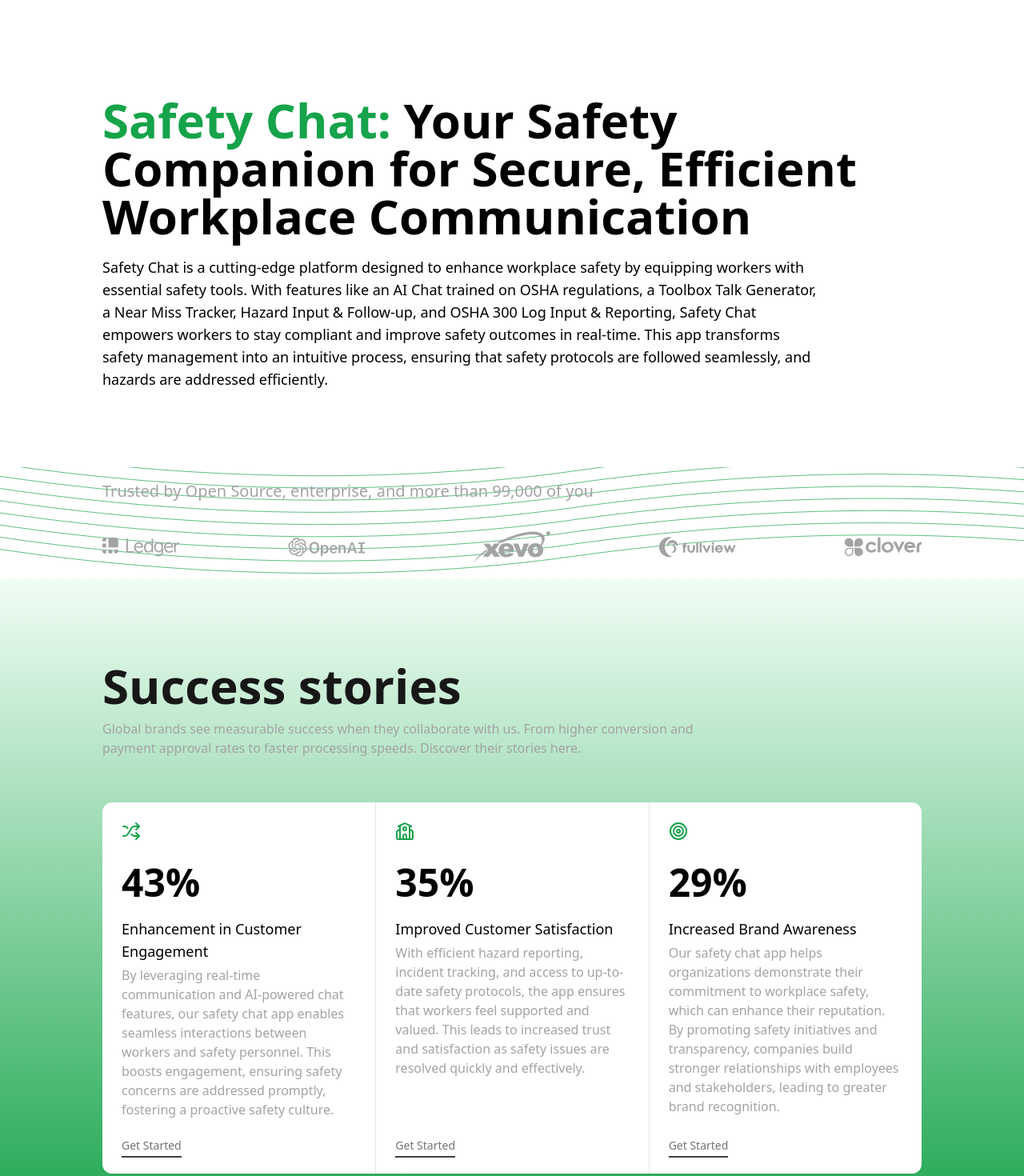
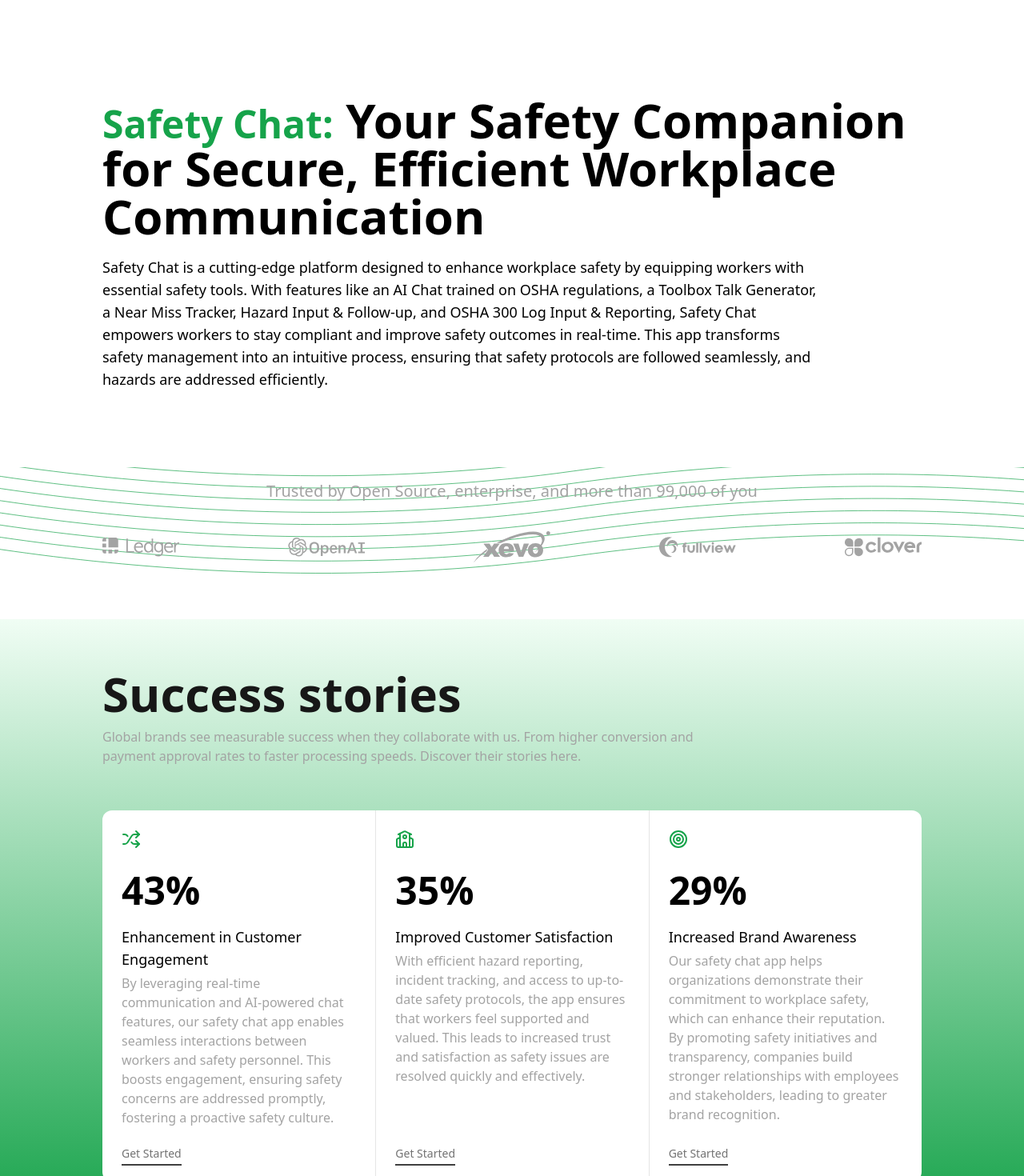
Before and after one commit to asfundmirza/shanegolf, a React (Vite) app: page /company in a window 1280 px wide. Shown: the part 80-1550 px from the top of the page at 80% size. Built offline with nearby package versions, Linux system fonts and the light colour scheme; no server answers; sample sign-in values are in the browser's storage.

Commit message:
made some changes in the company page

```diff
--- a/src/components/companyPage-components/ClientSection.jsx
+++ b/src/components/companyPage-components/ClientSection.jsx
@@ -2,9 +2,9 @@ import React from "react";
 
 const ClientSection = () => {
   return (
-    <div className="relative overflow-hidden pt-4 bg-white">
+    <div className="relative overflow-hidden pt-4 mb-[50px] bg-white">
       <svg
-        className="absolute -bottom-20 start-1/2 w-[1900px] transform -translate-x-1/2"
+        className="hidden md:block absolute -bottom-20 start-1/2 w-[1900px] transform -translate-x-1/2"
         width="2745"
         height="488"
         viewBox="0 0 2745 488"
@@ -96,7 +96,7 @@ const ClientSection = () => {
       <div className="relative z-10">
         <div className="max-w-5xl px-4 xl:px-0 mx-auto">
           <div className="mb-4">
-            <h2 className="text-neutral-400 md:text-xl text-lg">
+            <h2 className="text-neutral-400 md:text-xl text-md md:text-nowrap text-center">
               Trusted by Open Source, enterprise, and more than 99,000 of you
             </h2>
           </div>
--- a/src/components/companyPage-components/HeroSection.jsx
+++ b/src/components/companyPage-components/HeroSection.jsx
@@ -4,9 +4,9 @@ const HeroSection = () => {
   return (
     <div className="bg-white">
       <div className="max-w-5xl mx-auto px-4 xl:px-0 pt-24 lg:pt-32 pb-24">
-        <h1 className="font-semibold text-5xl md:text-6xl">
-          <span className="text-green-600">Safety Chat:</span> Your Safety
-          Companion for Secure, Efficient Workplace Communication
+        <h1 className="font-semibold text-3xl md:text-6xl">
+          <span className="text-green-600 text-5xl">Safety Chat:</span> Your
+          Safety Companion for Secure, Efficient Workplace Communication
         </h1>
 
         <div className="max-w-4xl">
--- a/src/components/companyPage-components/SuccessStories.jsx
+++ b/src/components/companyPage-components/SuccessStories.jsx
@@ -32,9 +32,9 @@ const SuccessStories = () => {
 
   return (
     <div className="bg-green-600 bg-gradient-to-b from-green-50 to-transparent">
-      <div className="max-w-5xl px-4 xl:px-0 py-24 mx-auto">
+      <div className="max-w-5xl px-4 xl:px-0 py-14 mx-auto">
         <div className="max-w-3xl mb-10 lg:mb-14">
-          <h2 className="text-neutral-900 font-semibold text-2xl md:text-6xl md:leading-tight">
+          <h2 className="text-neutral-900 font-semibold text-4xl md:text-6xl md:leading-tight">
             Success stories
           </h2>
           <p className="mt-1 text-neutral-400">
```
